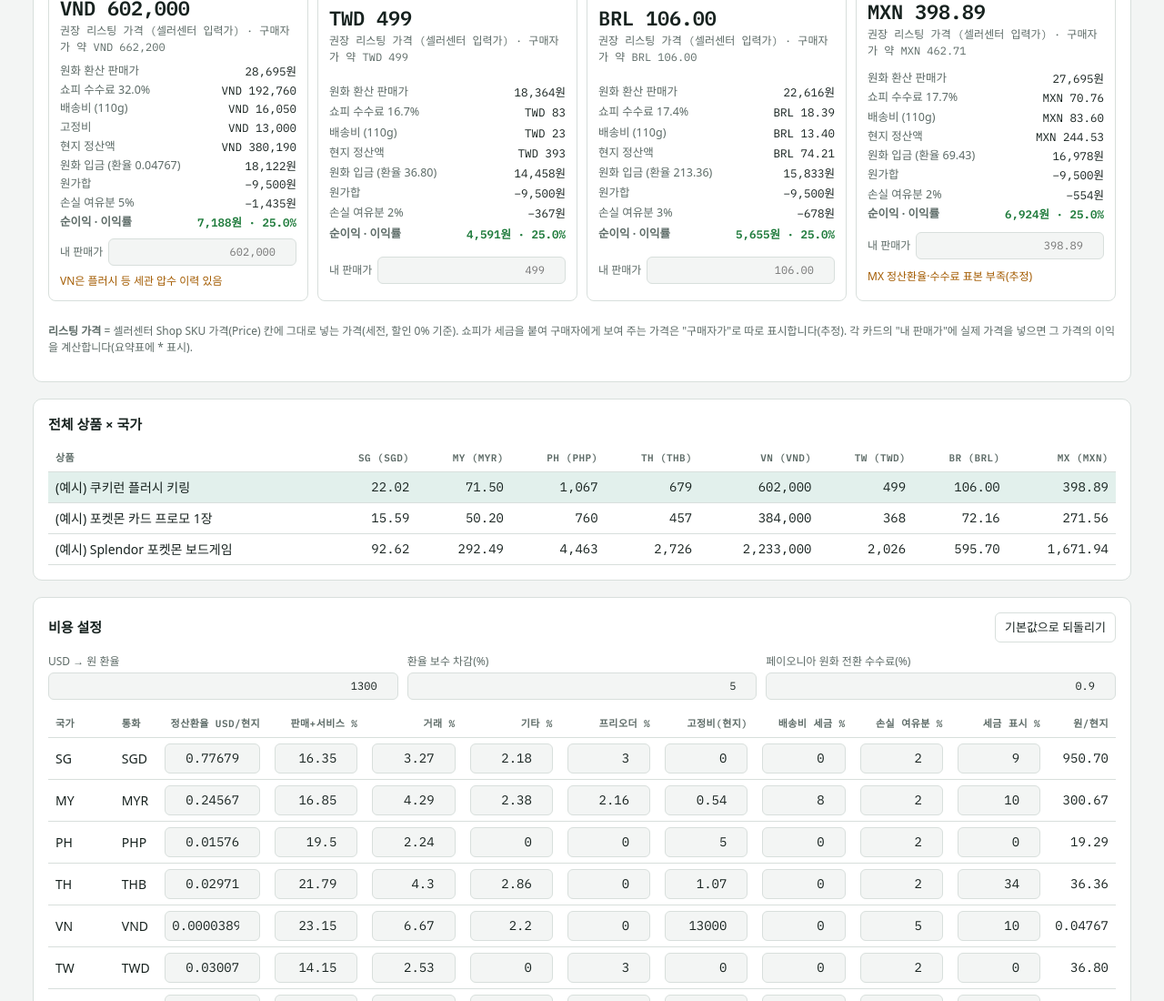
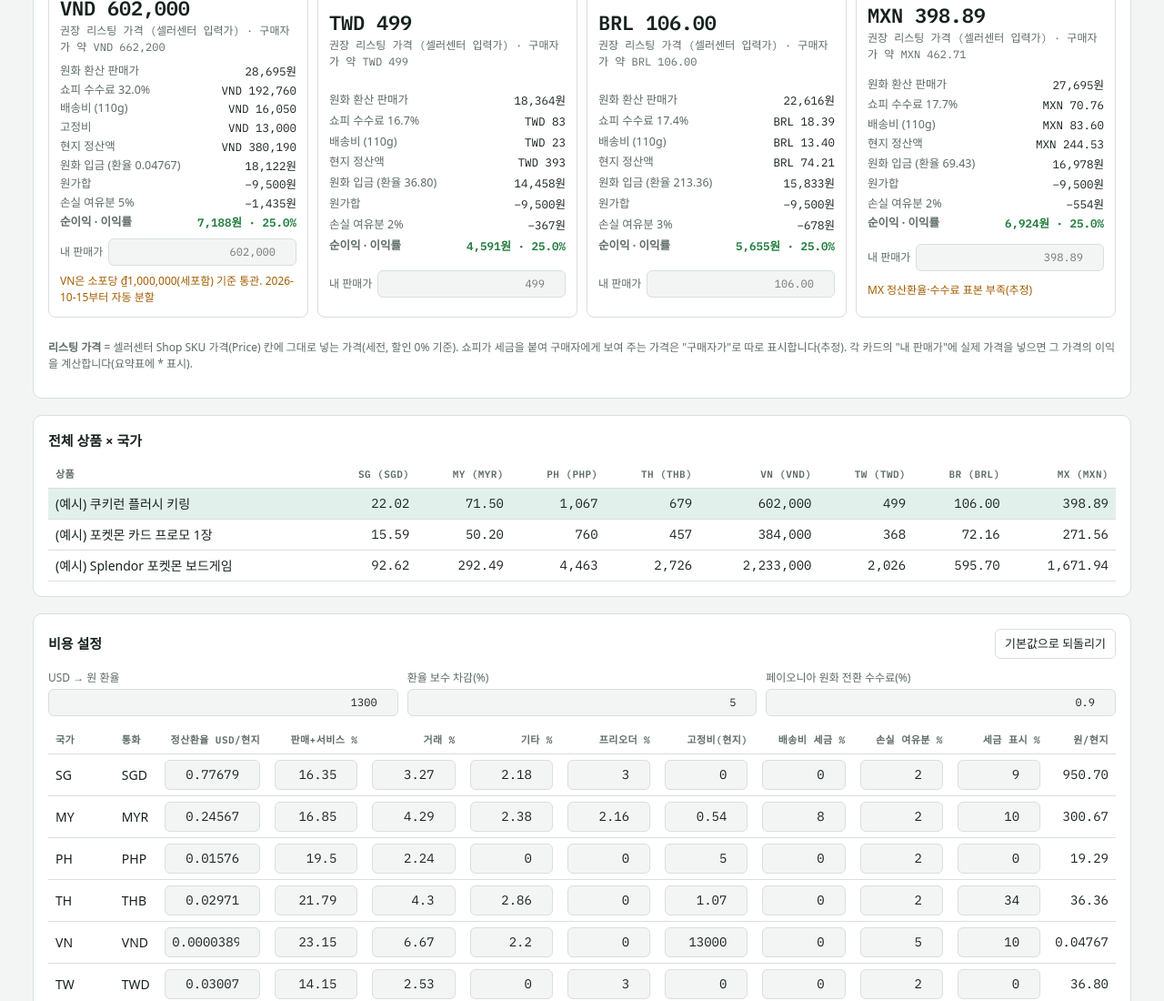
Before and after one commit to mizukikorea1005/shopee-margin-calculator, a plain HTML site: page index.html in a window 1280 px wide. Shown: the part 1159-2259 px from the top of the page at 91% size. Drawn offline with Linux system fonts and the light colour scheme; a web font is replaced by a local one.

Commit message:
VN 리스팅 상한 909,090 VND 경고 추가
Co-Authored-By: Claude Opus 5.5 <noreply@anthropic.com>

```diff
--- a/index.html
+++ b/index.html
@@ -397,9 +397,10 @@ textarea { font-family: var(--f-num); font-size: 12px; min-height: 90px; }
     if (res.ship.missing) { notes.push("배송 요율표 없음"); level = "warn"; }
     if (res.profit < 0) { level = "bad"; }
     if (code === "MX") notes.push("MX 정산환율·수수료 표본 부족(추정)");
-    if (code === "VN") notes.push("VN은 플러시 등 세관 압수 이력 있음");
+    if (code === "VN" && res.price > 909090) { notes.push("VN 리스팅 상한 ₫909,090(세전) 초과: 등록 불가"); level = "bad"; }
+    if (code === "VN") notes.push("VN은 소포당 ₫1,000,000(세포함) 기준 통관. 2026-10-15부터 자동 분할");
     if (code === "MY" && res.price > 500) { notes.push("MYR 500 초과: 관세 처리 확인"); level = level === "bad" ? "bad" : "warn"; }
-    const label = level === "bad" ? "손실" : level === "warn" ? "확인 필요" : "정상";
+    const label = level === "bad" ? (res.profit < 0 ? "손실" : "등록 불가") : level === "warn" ? "확인 필요" : "정상";
     return { level, label, notes };
   }
 
```
